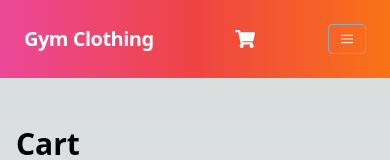
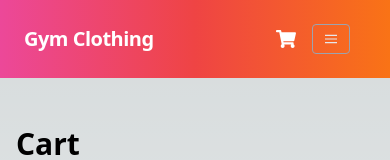
Before and after one commit to vicarb/upgraded-robot, a Next.js app: page /cart in a window 390 px wide. Shown: the top 160 px of the page. Built offline with nearby package versions, Linux system fonts and the light colour scheme.

Commit message:
navbar cart icon fix margin

```diff
--- a/components/Navbar/Navbar.tsx
+++ b/components/Navbar/Navbar.tsx
@@ -22,7 +22,11 @@ const Navbar: React.FC<NavbarProps> = ({}) => {
         <span className="font-semibold text-xl tracking-tight">Gym Clothing</span>
       </Link>
     </div>
-    <div className="flex items-center lg:hidden mr-4" onClick={() => setIsCartPopupOpen(!isCartPopupOpen)}>
+    <div className="flex items-center lg:hidden mr-4">
+      <div
+        className="flex items-center mr-4"
+        onClick={() => setIsCartPopupOpen(!isCartPopupOpen)}
+      >
         <FaShoppingCart size={20} className="text-white flex-1 cursor-pointer" />
         {cartItemCount > 0 && (
           <span className="bg-white text-pink-500 font-bold py-1 px-2 rounded-full ml-2">
@@ -30,7 +34,6 @@ const Navbar: React.FC<NavbarProps> = ({}) => {
           </span>
         )}
       </div>
-    <div className="block lg:hidden">
       <button
         onClick={() => setIsOpen(!isOpen)}
         className="flex items-center px-3 py-2 border rounded text-gray-200 border-gray-400 hover:text-white hover:border-white"
@@ -45,7 +48,11 @@ const Navbar: React.FC<NavbarProps> = ({}) => {
         </svg>
       </button>
     </div>
-    <div className={`w-full block flex-grow lg:flex lg:items-center lg:w-auto ${isOpen ? 'block' : 'hidden'}`}>
+    <div
+      className={`w-full block flex-grow lg:flex lg:items-center lg:w-auto ${
+        isOpen ? 'block' : 'hidden'
+      }`}
+    >
       <div className="text-sm lg:flex-grow lg:text-right">
         <a
           href="#responsive-header"
@@ -67,11 +74,11 @@ const Navbar: React.FC<NavbarProps> = ({}) => {
         </a>
       </div>
       <div className="hidden lg:block">
-        <div className="flex items-center" onClick={() => setIsCartPopupOpen(!isCartPopupOpen)}>
-          <FaShoppingCart
-            size={20}
-            className="text-white flex-1 cursor-pointer"
-          />
+        <div
+          className="flex items-center"
+          onClick={() => setIsCartPopupOpen(!isCartPopupOpen)}
+        >
+          <FaShoppingCart size={20} className="text-white flex-1 cursor-pointer" />
           {cartItemCount > 0 && (
             <span className="bg-white text-pink-500 font-bold py-1 px-2 rounded-full ml-2">
               {cartItemCount}
```
Lines whose indentation alone changed are shown as unchanged.
